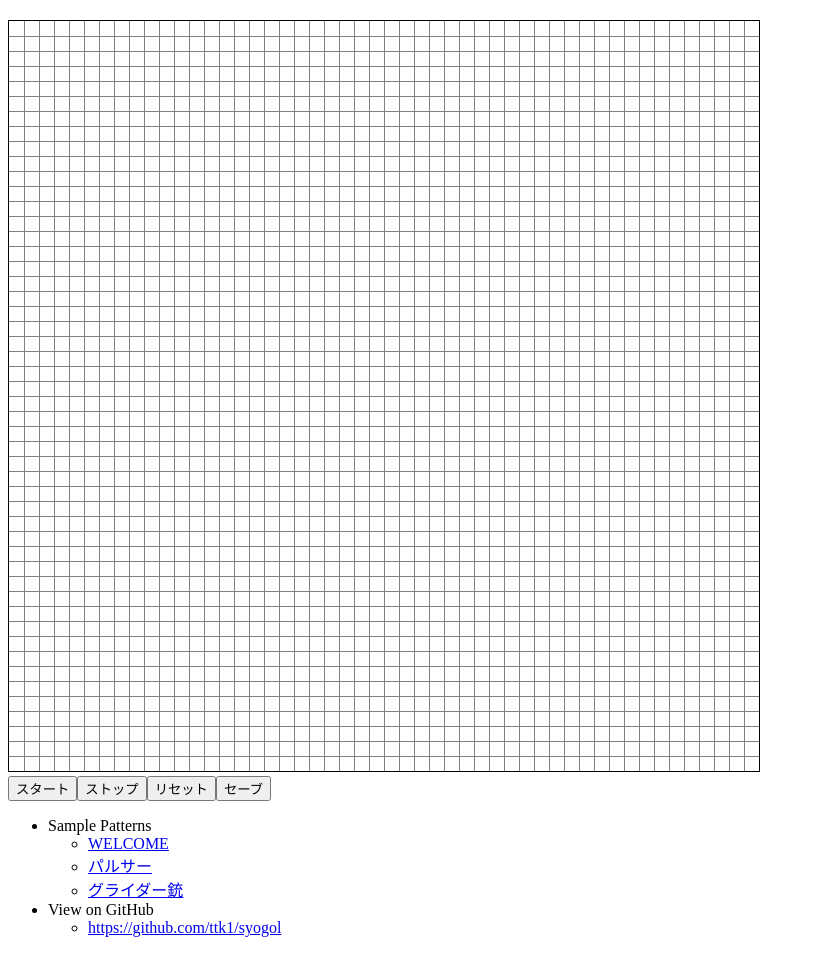
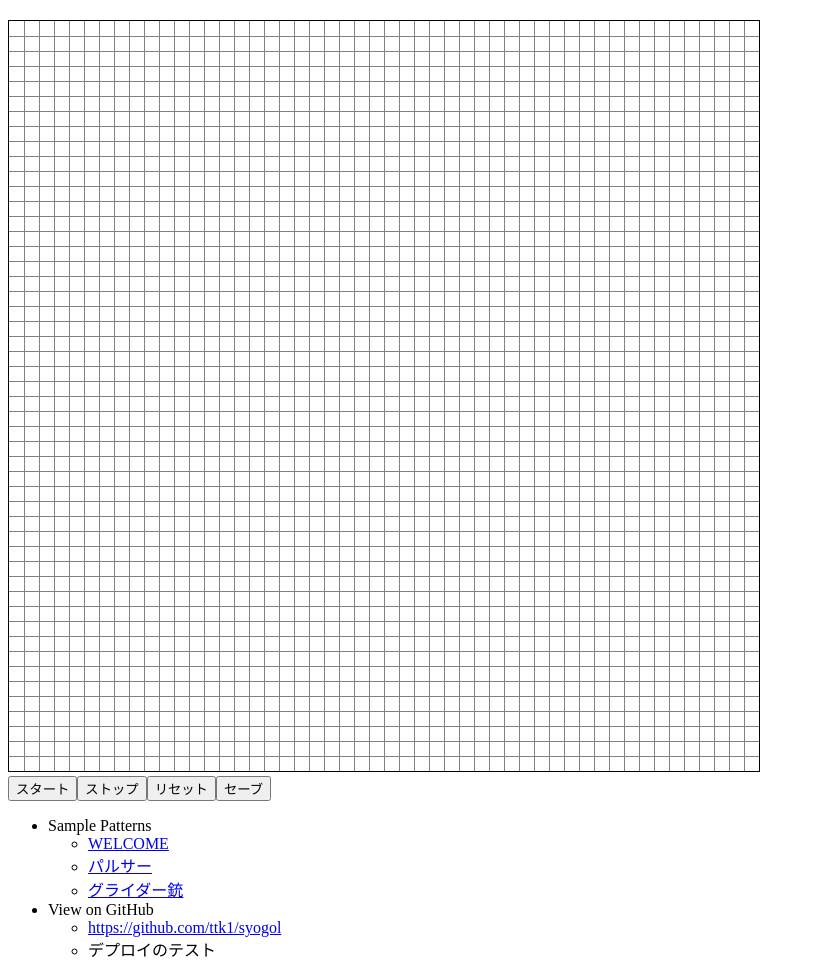
Before and after one commit to ttk1/syogol, a website built with webpack: page public/index.html in a window 1280 px wide. Shown: the part 60-1037 px from the top of the page, without its empty margins (0-815 px from the left). Before the commit the page ends 1013 px from the top, so only its background shows below. Built offline with nearby package versions, Linux system fonts and the light colour scheme.

Commit message:
ちゃんと動くかテスト

```diff
--- a/public/index.html
+++ b/public/index.html
@@ -23,6 +23,7 @@
         <li>View on GitHub
             <ul>
                 <li><a href="https://github.com/ttk1/syogol">https://github.com/ttk1/syogol</a></li>
+                <li>デプロイのテスト</li>
             </ul>
         </li>
     </ul>
```
